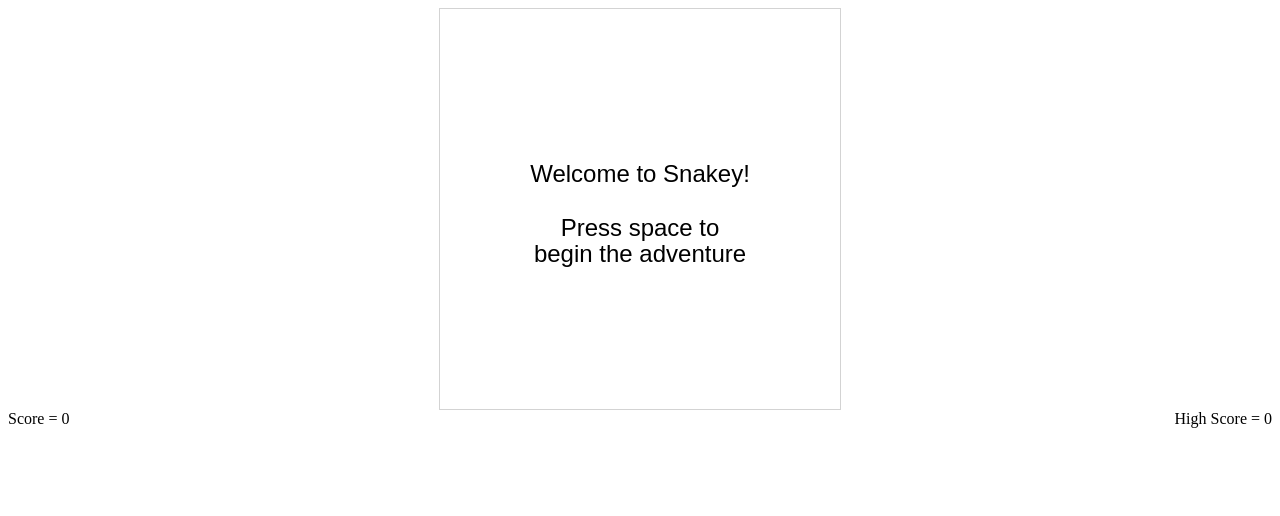
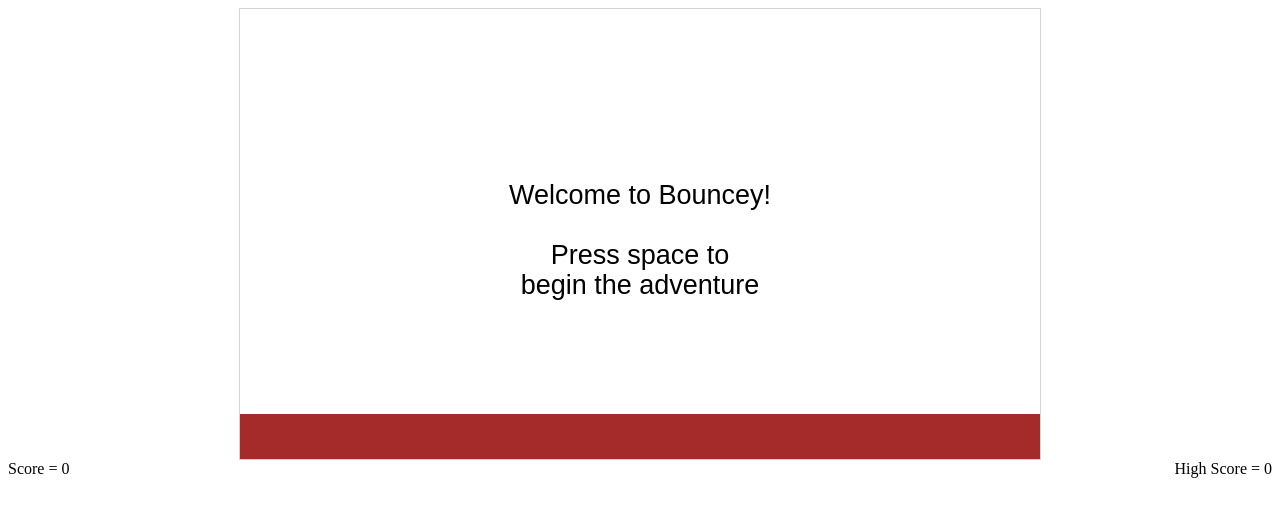
Before and after one commit to jabbottable/snakey, a plain HTML site: page index.html in a window 1280 px wide. Drawn offline with Linux system fonts and the light colour scheme.

Commit message:
Initial Bubble Trouble

```diff
--- a/index.html
+++ b/index.html
@@ -2,6 +2,19 @@
 <html>
 
 <head>
+<script>
+function cnvs_getCoordinates(e)
+{
+x=e.clientX;
+y=e.clientY;
+document.getElementById("xycoordinates").innerHTML="Coordinates: (" + x + "," + y + ")";
+}
+
+function cnvs_clearCoordinates()
+{
+document.getElementById("xycoordinates").innerHTML="";
+}
+</script>
     <meta charset="utf-8">
     <title>Snakey!</title>
     <style>
@@ -34,11 +47,13 @@
 
 <body>
     <div id="gameWrapper">
-        <div id="game"><canvas id="myCanvas" width="300" height="300">
+        <div id="game"><canvas id="myCanvas" width="300" height="300" onmousemove="cnvs_getCoordinates(event)" onmouseout="cnvs_clearCoordinates()">
                 Your browser does not support the HTML5 canvas tag.</canvas></div>
         <div id="score">Score = 0</div>
         <div id="highScore">High Score = 0</div>
     </div>
+
+<div id="xycoordinates"></div>
     <script src="src/index.js"></script>
 
 </body>
--- a/src/index.js
+++ b/src/index.js
@@ -3,114 +3,108 @@ const DOWN_KEY = 40;
 const LEFT_KEY = 37;
 const RIGHT_KEY = 39;
 const SPACE_KEY = 32;
+const GRAVITY = 9.81;
 
-class Game {
-    constructor(boardSize, canvas, snakeBodySize) {
+
+class Player {
+    constructor(canvas, posX, leftKey, rightKey) {
         this.canvas = canvas;
-        this.highScore = 0;
-        this.boardSize = boardSize;
-        this.snakeBodySize = snakeBodySize;
-        this.resetGame();
-    }
-    resetGame() {
-        this.snake = [];
-        this.snakePositions = this.makeBoard(this.boardSize);
-        var middlePoint = this.boardSize / 2;
-        for (let snakePosition = 3; snakePosition >= 0; snakePosition--) {
-            var snakeBody = new Pixel(this.canvas, middlePoint - snakePosition, middlePoint, this.snakeBodySize);
-            this.snakePositions[middlePoint - snakePosition][middlePoint] = 1;
-            this.snake.push(snakeBody);
-        }
-        this.getNewRandomFoodPosition(this.snakePositions);
-        this.isGameOver = false;
-        this.frameTime = 150;
-        this.score = 0;
-        this.currentKey = RIGHT_KEY;
-        this.lastKeyDrawn = this.currentKey;
-    }
-    getNewRandomFoodPosition() {
-        var size = this.snakePositions.length;
-        var newFoodPosition = [];
-        do {
-            newFoodPosition[0] = Math.floor(Math.random() * Math.floor(size));
-            newFoodPosition[1] = Math.floor(Math.random() * Math.floor(size));
-        } while (this.snakePositions[newFoodPosition[0]][newFoodPosition[1]] == 1);
-        this.foodPosition = newFoodPosition;
-    }
-    snakeHead() {
-        return this.snake[this.snake.length - 1];
-    }
-    getNextPositions() {
-        var nextXPos = this.snakeHead().posX;
-        var nextYPos = this.snakeHead().posY;
-        switch (this.currentKey) {
-            case UP_KEY:
-                nextYPos--;
-                break;
-            case DOWN_KEY:
-                nextYPos++;
-                break;
-            case LEFT_KEY:
-                nextXPos--;
-                break;
-            case RIGHT_KEY:
-                nextXPos++;
-                break;
-        }
-        return {
-            nextXPos,
-            nextYPos
-        };
-    }
-    willSnakeEatSelf(nextXPos, nextYPos) {
-        return this.snakePositions[nextXPos][nextYPos] == 1;
+        this.context = this.canvas.getContext("2d");
+        this.posX = posX;
+        this.posY = this.canvas.height * 0.9;
+        this.height = 50;
+        this.width = 20;
+        this.leftKey = leftKey;
+        this.rightKey = rightKey;
     }
 
-    makeBoard(boardSize) {
-        return Array.from({
-                length: this.boardSize
-            }, () =>
-            Array.from({
-                length: this.boardSize
-            }, () => 0)
-        );
+    draw() {
+        this.context.beginPath();
+        this.context.fillStyle = "blue";
+        this.context.fillRect(
+            this.posX,
+            (this.canvas.height * 0.9) - this.height,
+            this.width,
+            this.height);
+    }
+
+    checkKey(requestedKey) {
+        if (requestedKey == this.leftKey) {
+            this.posX -= 10;
+        } else if (requestedKey == this.rightKey) {
+            this.posX += 10;
+        }
     }
 }
 
-class Pixel {
-    constructor(canvas, posX, posY, snakeBodySize) {
+class Ball {
+    constructor(canvas, posX, posY, radius){
+        this.context = canvas.getContext("2d");
         this.posX = posX;
         this.posY = posY;
+        this.radius = radius;
+        this.colour = "black";
+    }
+
+    draw (){
+        this.context.beginPath();
+        this.context.arc(this.posX, this.posY, this.radius, 0, 2 * Math.PI);
+        this.context.strokeStyle = this.colour;
+        this.context.stroke();
+    }
+}
+
+class Game {
+    constructor(canvas) {
+        this.currentKey = 1;
+        this.lastKeyDrawn = this.currentKey;
+        this.canvas = canvas;
         this.context = canvas.getContext("2d");
-        this.snakeBodySize = snakeBodySize;
-        this.radius = snakeBodySize / 2;
+        this.highScore = 0;
+        this.resetGame();
+        this.drawFloor();
     }
-    draw(colour) {
-        // this.context.beginPath();
+    resetGame() {
+        this.players = [];
+
+        var player = new Player(this.canvas, this.canvas.width * 0.66, LEFT_KEY, RIGHT_KEY);
+        this.players.push(player);
+
+        this.balls = [];
+
+        var ball = new Ball(this.canvas, this.canvas.width * 0.5, this.canvas.height * 0.25, 30);
+        this.balls.push(ball);
+
+        this.isGameOver = false;
+        this.frameTime = 1;
+        this.score = 0;
+    }
+
+    drawFloor() {
         this.context.beginPath();
-        this.context.arc((this.posX * this.snakeBodySize) + this.radius, (this.posY * this.snakeBodySize) + this.radius, this.radius - 1, 0, 2 * Math.PI);
-        this.context.strokeStyle = colour;
-        this.context.stroke();
-        // this.context.fillRect(this.posX * this.snakeBodySize, this.posY * this.snakeBodySize, this.snakeBodySize - 1, this.snakeBodySize - 1);
-        this.context.fillStyle = colour;
-        this.context.fill();
+        this.context.fillStyle = "brown";
+        this.context.fillRect(
+            0,
+            this.canvas.height * 0.9,
+            this.canvas.width,
+            this.canvas.height);
     }
 }
 
 const snakeBodySize = 20;
-const boardSize = 20;
+const boardSize = 50;
 
 var canvas = document.getElementById("myCanvas");
 
-canvas.height = boardSize * snakeBodySize;
-canvas.width = boardSize * snakeBodySize;
+canvas.height = 450;
+canvas.width = 800;
 
 var currentFrameTime = 0;
 
-var game = new Game(boardSize, canvas, snakeBodySize);
+var game = new Game(canvas);
 
 game.isGameOver = true;
-drawText("Welcome to Snakey!\n\nPress space to\nbegin the adventure");
+drawText("Welcome to Bouncey!\n\nPress space to\nbegin the adventure");
 
 function update(progress) {
     if (game.isGameOver) {
@@ -118,50 +112,18 @@ function update(progress) {
     }
     currentFrameTime += progress;
 
-    if (currentFrameTime > game.frameTime) {
-        if (game.foodPosition[0] == game.snakeHead().posX && game.foodPosition[1] == game.snakeHead().posY) {
-            game.getNewRandomFoodPosition(game.snakePositions);
-            game.frameTime -= 1;
-            game.score++;
-            updateScore(game.score);
-        } else {
-            var snakeEnd = game.snake.shift();
-            game.snakePositions[snakeEnd.posX][snakeEnd.posY] = 0;
-        }
-
-        var {
-            nextXPos,
-            nextYPos
-        } = game.getNextPositions();
-        game.lastKeyDrawn = game.currentKey;
-
-        if (isSnakeOfScreen(nextXPos, nextYPos) || game.willSnakeEatSelf(nextXPos, nextYPos)) {
-            if (game.score > game.highScore) {
-                game.highScore = game.score;
-                updateHighScore(game.highScore)
-            }
-            game.isGameOver = true;
-            drawText("Game Over!\nPress space");
-        } else {
-            game.snake.push(new Pixel(canvas, nextXPos, nextYPos, snakeBodySize))
-            game.snakePositions[nextXPos][nextYPos] = 1;
-            currentFrameTime = 0;
-        }
-    }
+    if (currentFrameTime > game.frameTime) {}
 }
 
-function isSnakeOfScreen(nextXPos, nextYPos) {
-    return nextXPos < 0 || nextXPos == boardSize || nextYPos < 0 || nextYPos == boardSize;
-}
 
 function draw() {
-    canvas.getContext("2d").clearRect(0, 0, canvas.width, canvas.height);
-    game.snake.forEach(function(snakeBody, index) {
-        snakeBody.draw(index % 2 ? "darkgreen" : "green");
+    canvas.getContext("2d").clearRect(0, 0, canvas.width, canvas.height * 0.9);
+    game.players.forEach(player => {
+        player.draw();
     });
-
-    var food = new Pixel(canvas, game.foodPosition[0], game.foodPosition[1], snakeBodySize);
-    food.draw("brown");
+    game.balls.forEach(ball => {
+        ball.draw();
+    });
 }
 
 function loop(timestamp) {
@@ -182,19 +144,11 @@ window.requestAnimationFrame(loop)
 document.addEventListener("keydown", logKey);
 
 function logKey(e) {
-    const VALID_MOVE_KEYS = [UP_KEY, DOWN_KEY, LEFT_KEY, RIGHT_KEY];
-
     var requestedKey = e.keyCode;
 
-    if (VALID_MOVE_KEYS.includes(requestedKey)) {
-        if ((game.lastKeyDrawn == UP_KEY && requestedKey != DOWN_KEY) ||
-            (game.lastKeyDrawn == DOWN_KEY && requestedKey != UP_KEY) ||
-            (game.lastKeyDrawn == LEFT_KEY && requestedKey != RIGHT_KEY) ||
-            (game.lastKeyDrawn == RIGHT_KEY && requestedKey != LEFT_KEY)) {
-            game.currentKey = requestedKey;
-            return;
-        }
-    }
+    game.players.forEach(player => {
+        player.checkKey(requestedKey);
+    });
 
     if (game.isGameOver && requestedKey == SPACE_KEY) {
         game.resetGame();
@@ -221,13 +175,3 @@ function drawText(text) {
         ctx.fillText(lineText, canvas.width / 2, (canvas.height / 2) + offset + lineHeight / 2);
     }
 }
-
-function updateScore(score) {
-    var scoreElement = document.getElementById("score");
-    scoreElement.innerHTML = "Score = " + score;
-}
-
-function updateHighScore(score) {
-    var scoreElement = document.getElementById("highScore");
-    scoreElement.innerHTML = "High score = " + score;
-}
```
